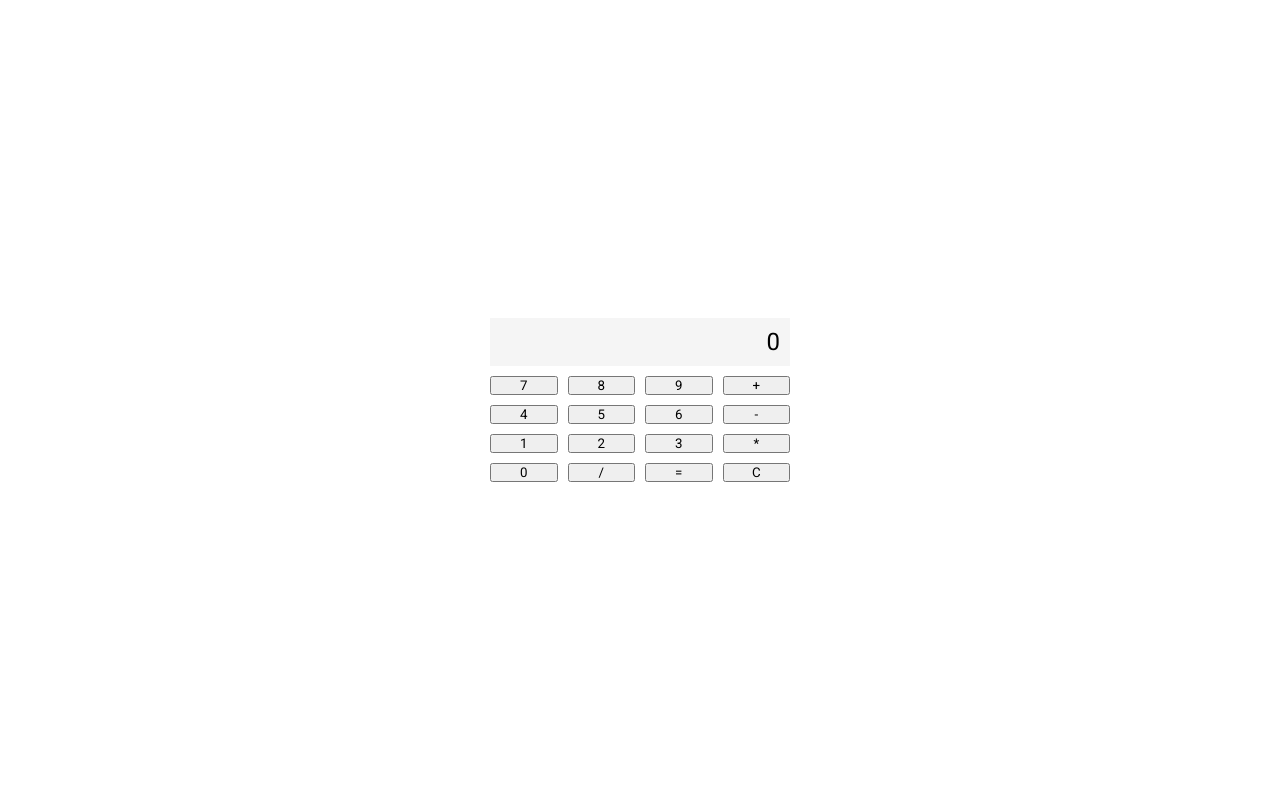
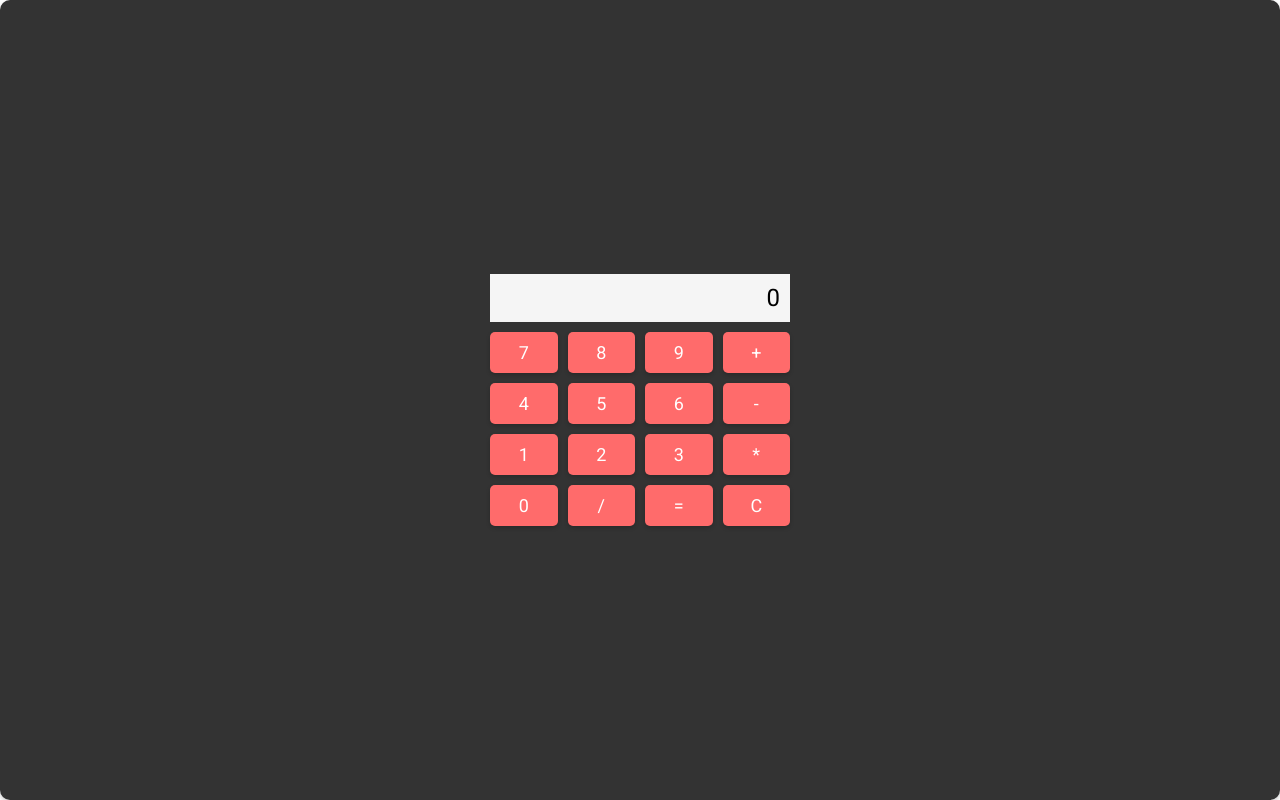
Before and after one commit to Pelani2/something-of-todo, a React (Create React App) app: page /calculatorpage in a window 1280 px wide. Built offline with nearby package versions, Linux system fonts and the light colour scheme.

Commit message:
styled calc buttons

```diff
--- a/src/components/buttons/operating-button/OperatingButton.js
+++ b/src/components/buttons/operating-button/OperatingButton.js
@@ -5,7 +5,7 @@ export default function OperatingButton({
     oprClickFunc, text
 }) {
     return(
-        <button onClick={oprClickFunc} >
+        <button onClick={oprClickFunc} className="operating-button">
             {text}
         </button>
     );
--- a/src/components/buttons/operating-button/OperatingButtonStyles.css
+++ b/src/components/buttons/operating-button/OperatingButtonStyles.css
@@ -0,0 +1,16 @@
+.operating-button {
+    display: inline-block;
+    padding: 10px 20px;
+    background-color: #ff6b6b;
+    color: #fff;
+    font-size: 18px;
+    border: none;
+    border-radius: 5px;
+    box-shadow: 0 2px 4px rgba(0, 0, 0, 0.2);
+    transition: background-color 0.3s ease;
+    cursor: pointer;
+}
+
+.operating-button:hover {
+    background-color: #ff4d4d;
+}
--- a/src/pages/calculator/CalculatorStyles.css
+++ b/src/pages/calculator/CalculatorStyles.css
@@ -4,6 +4,9 @@
     align-items: center;
     justify-content: center;
     height: 100vh;
+    background-color: #333;
+    box-shadow: 0 2px 4px rgba(0, 0, 0, 0.2);
+    border-radius: 10px;
 }
 
 .calculator-display {
```
